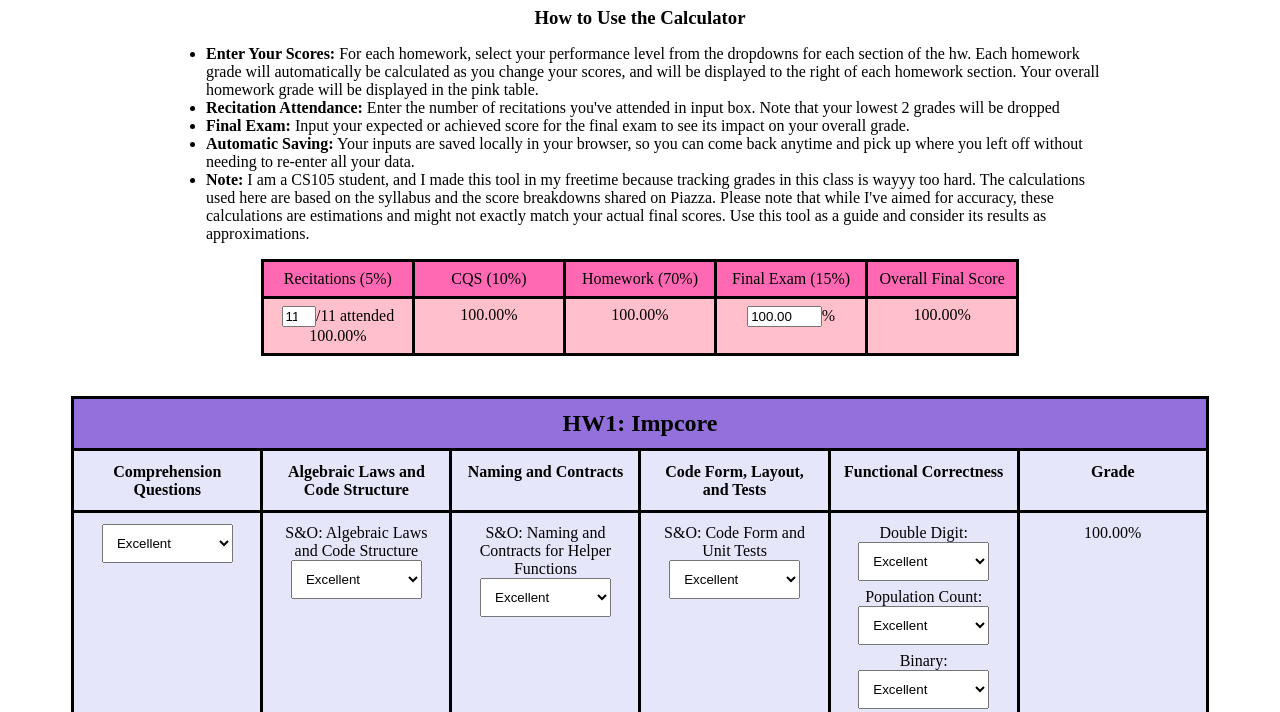
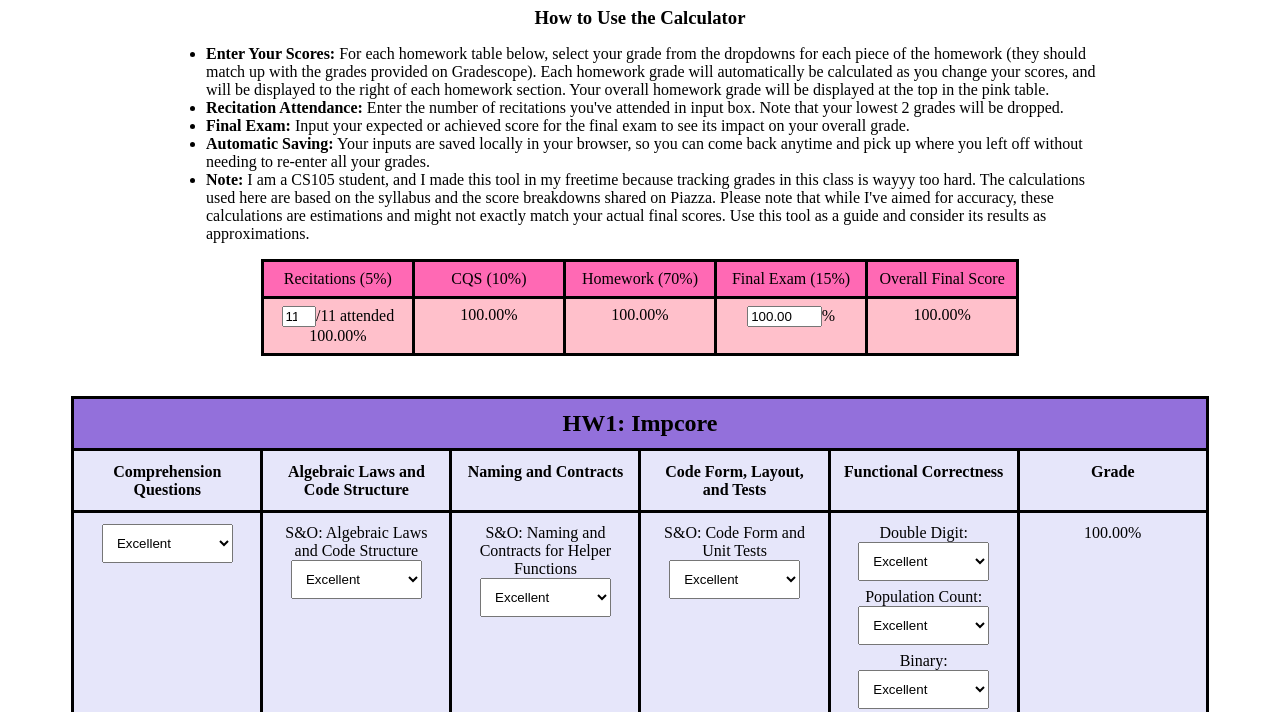
Before and after one commit to kmuhle/CS105_Grade_Calculator, a plain HTML site: page index.html in a window 1280 px wide. Shown: the part 69-781 px from the top of the page. Drawn offline with Linux system fonts and the light colour scheme.

Commit message:
Update index.html

```diff
--- a/index.html
+++ b/index.html
@@ -86,14 +86,14 @@
 <body>
     <h1 style="margin-bottom: 10px;">CS105 Grade Calculator</h1>
     <div class="introduction">
-        <!-- <p>This tool is designed to help students of CS105 track and calculate their grades throughout the semester. By entering your scores and recitation attendance, you can estimate your final grade based on the weighted contributions of each component of the course.</p> -->
         <h3 style="margin:0;">How to Use the Calculator</h3>
         <ul style="text-align: left;">
-            <li><strong>Enter Your Scores:</strong> For each homework, select your performance level from the dropdowns for each section of the hw. Each homework grade will automatically be calculated as you change your scores, and will be displayed to the right of each homework section. Your overall homework grade will be displayed in the pink table. </li>
-            <li><strong>Recitation Attendance:</strong> Enter the number of recitations you've attended in input box. Note that your lowest 2 grades will be dropped</li>
+            <li><strong>Enter Your Scores:</strong>
+
+                For each homework table below, select your grade from the dropdowns for each piece of the homework (they should match up with the grades provided on Gradescope). Each homework grade will automatically be calculated as you change your scores, and will be displayed to the right of each homework section. Your overall homework grade will be displayed at the top in the pink table. </li>
+            <li><strong>Recitation Attendance:</strong> Enter the number of recitations you've attended in input box. Note that your lowest 2 grades will be dropped.</li>
             <li><strong>Final Exam:</strong> Input your expected or achieved score for the final exam to see its impact on your overall grade.</li>
-            <li><strong>Automatic Saving:</strong> Your inputs are saved locally in your browser, so you can come back anytime and pick up where you left off without needing to re-enter all your data.</li>
-            <!-- <li><strong>HW10:</strong> Homework 10 will be added as a category when HW10 grades are released. </li> -->
+            <li><strong>Automatic Saving:</strong> Your inputs are saved locally in your browser, so you can come back anytime and pick up where you left off without needing to re-enter all your grades.</li>
             <li><strong>Note:</strong> I am a CS105 student, and I made this tool in my freetime because tracking grades in this class is wayyy too hard. The calculations used here are based on the syllabus and the score breakdowns shared on Piazza. Please note that while I've aimed for accuracy, these calculations are estimations and might not exactly match your actual final scores. Use this tool as a guide and consider its results as approximations.</li>
         </ul>
     </div>
@@ -121,7 +121,6 @@
         </tr>
     </table>
 
-
     <div id="tableContainer"></div>
     <script>
         const hw_data = {
@@ -148,7 +147,6 @@
                         { id: "prime?", weight: 0.06, title: "Prime:" },
                         { id: "sigma", weight: 0.05, title: "Sigma:" },
                         { id: "nth_prime", weight: 0.05, title: "Nth Prime:" }]}
-
                 ]
             },
             HW2 : {
```
